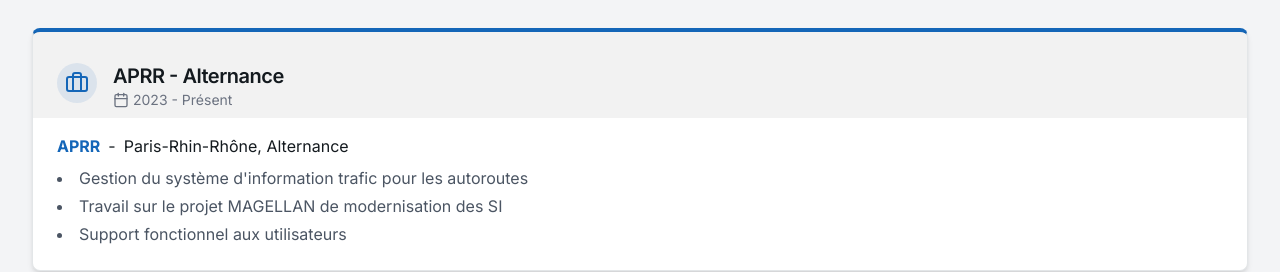
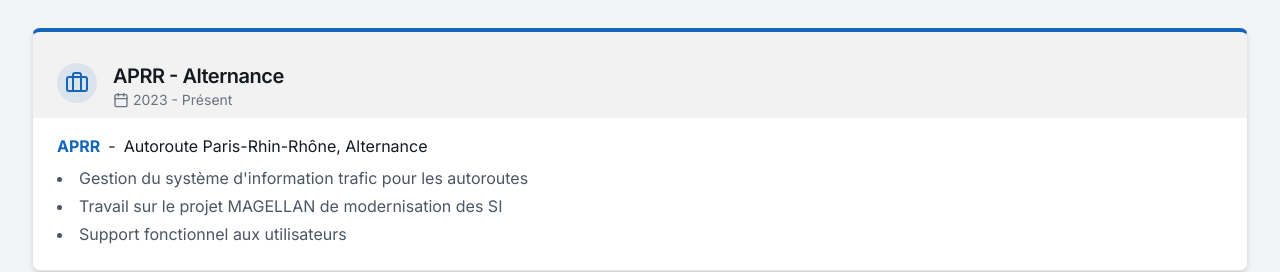
Before and after one commit to Kevin-plsn/kevin-polsinelli-portfolio, a React (Vite) app: page / in a window 1280 px wide. Shown: the part 880-1152 px from the top of the page. Built offline with nearby package versions, Linux system fonts and the light colour scheme.

Commit message:
Add "Autoroute" to APRR experience
Update the APRR experience description on the home page to include "Autoroute" in the title.

```diff
--- a/src/components/ExperienceSection.tsx
+++ b/src/components/ExperienceSection.tsx
@@ -1,4 +1,3 @@
-
 import { Card, CardContent, CardHeader, CardTitle } from "@/components/ui/card";
 import { Briefcase, Calendar, GraduationCap } from "lucide-react";
 
@@ -26,7 +25,7 @@ const ExperienceSection = () => {
               <div className="flex items-start gap-2">
                 <span className="font-bold text-primary">APRR</span>
                 <span>-</span>
-                <span>Paris-Rhin-Rhône, Alternance</span>
+                <span>Autoroute Paris-Rhin-Rhône, Alternance</span>
               </div>
               <ul className="list-disc list-inside mt-2 space-y-1 text-gray-600">
                 <li>Gestion du système d'information trafic pour les autoroutes</li>
```
